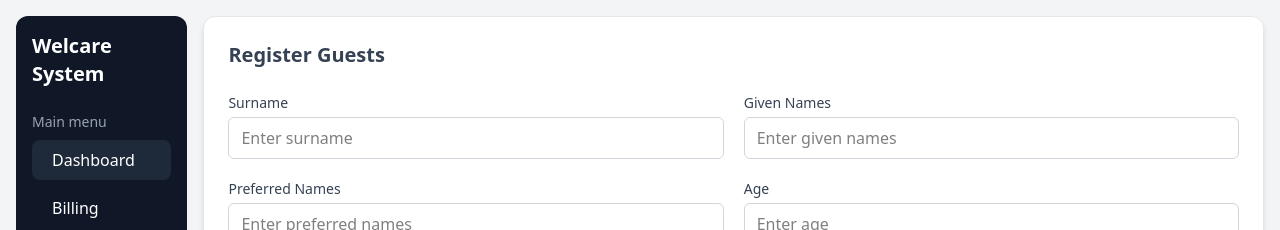
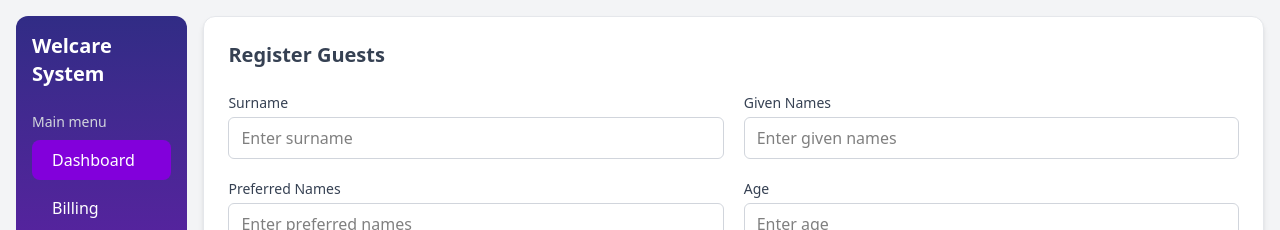
Before and after one commit to Saviskar/welcare-frontend, a React (Vite) app: page / in a window 1280 px wide. Shown: the top 230 px of the page. Built offline with nearby package versions, Linux system fonts and the light colour scheme.

Commit message:
Changed sidebar color

```diff
--- a/src/components/Sidebar.jsx
+++ b/src/components/Sidebar.jsx
@@ -3,23 +3,20 @@ import React from "react";
 function Sidebar() {
   return (
     <>
-      <div className="bg-gray-900 text-white rounded-xl p-4 flex flex-col justify-between">
+      <div className="bg-gradient-to-b from-indigo-900 via-purple-800 to-blue-900 text-white rounded-xl p-4 flex flex-col justify-between">
         <div>
           <h2 className="text-xl font-bold mb-6">Welcare System</h2>
-          <p className="text-sm text-gray-400 mb-2">Main menu</p>
+          <p className="text-sm text-gray-300 mb-2">Main menu</p>
           <ul className="space-y-2">
-            <li className="flex items-center gap-2 bg-gray-800 px-3 py-2 rounded-lg">
+            <li className="flex items-center gap-2 bg-purple-700 px-3 py-2 rounded-lg">
               <span>{/*🏠*/}</span> Dashboard
             </li>
-            <li className="flex items-center gap-2 hover:bg-gray-800 px-3 py-2 rounded-lg cursor-pointer">
+            <li className="flex items-center gap-2 hover:bg-purple-700 px-3 py-2 rounded-lg cursor-pointer">
               <span>{/*📋*/}</span> Billing
             </li>
-            <li className="flex items-center gap-2 hover:bg-gray-800 px-3 py-2 rounded-lg cursor-pointer">
+            <li className="flex items-center gap-2 hover:bg-purple-700 px-3 py-2 rounded-lg cursor-pointer">
               <span>{/*👥*/}</span> View All Guests
             </li>
-            {/* <li className="flex items-center gap-2 hover:bg-gray-800 px-3 py-2 rounded-lg cursor-pointer">
-              <span>➕</span> Create Guests
-            </li> */}
           </ul>
         </div>
 
```
